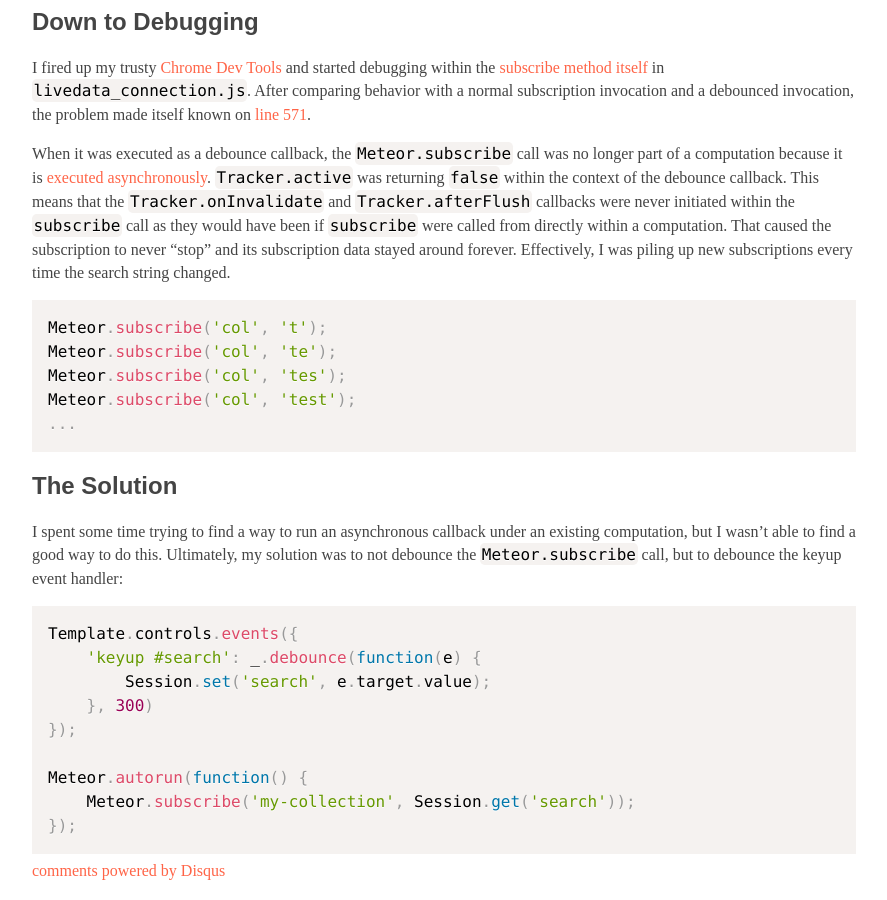
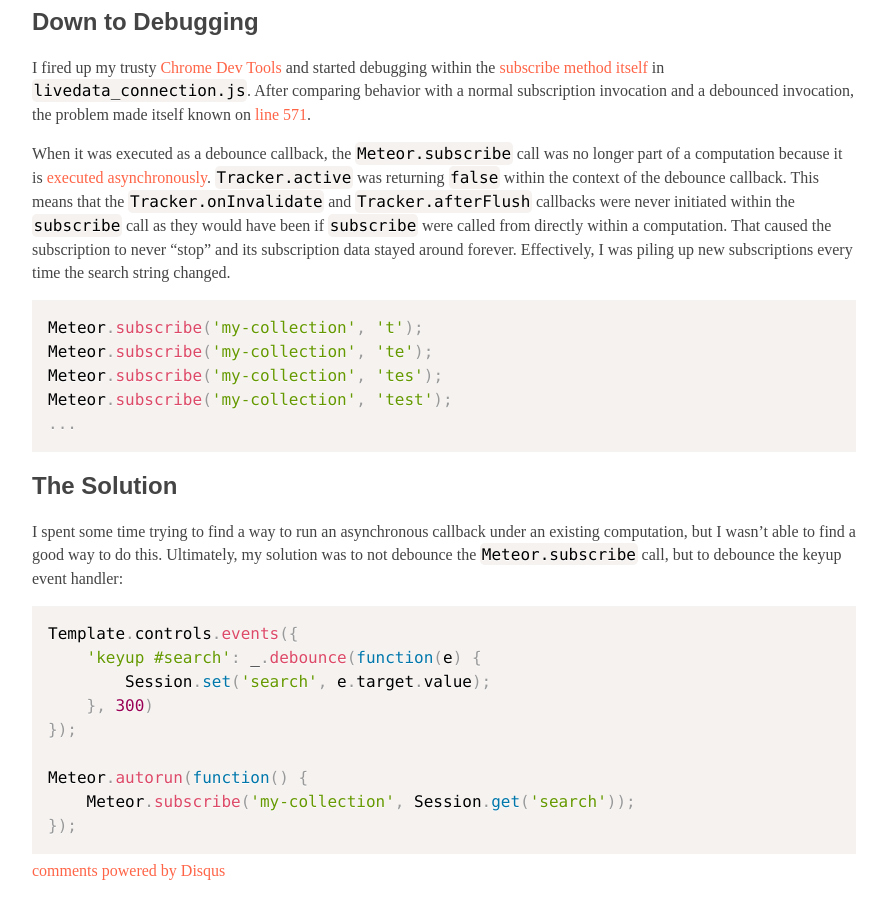
Before and after one commit to pcorey/pcorey.github.io, a Jekyll site: the page built from _posts/2015-01-19-the-dangers-of-debouncing-meteor-subscriptions.markdown, in a window 1280 px wide and 900 px high, scrolled down 1081 px. Shown: the whole window, without its empty margins (162-1049 px from the left). Built offline with Jekyll 4.4.1, drawn with Linux system fonts in a browser that asks for light colours; comment, search, counter and statistics services are not loaded.

Commit message:
Fixed code mistake

```diff
--- a/_posts/2015-01-19-the-dangers-of-debouncing-meteor-subscriptions.markdown
+++ b/_posts/2015-01-19-the-dangers-of-debouncing-meteor-subscriptions.markdown
@@ -40,10 +40,10 @@ I fired up my trusty [Chrome Dev Tools](https://developer.chrome.com/devtools) a
 
 When it was executed as a debounce callback, the <code class="language-*">Meteor.subscribe</code> call was no longer part of a computation because it is [executed asynchronously](https://github.com/lodash/lodash/blob/master/lodash.src.js#L7117). <code class="language-*">Tracker.active</code> was returning <code class="language-*">false</code> within the context of the debounce callback. This means that the <code class="language-*">Tracker.onInvalidate</code> and <code class="language-*">Tracker.afterFlush</code> callbacks were never initiated within the <code class="language-*">subscribe</code> call as they would have been if <code class="language-*">subscribe</code> were called from directly within a computation. That caused the subscription to never "stop" and its subscription data stayed around forever. Effectively, I was piling up new subscriptions every time the search string changed.
 
-<pre class="language-javascript"><code class="language-javascript">Meteor.subscribe('col', 't');
-Meteor.subscribe('col', 'te');
-Meteor.subscribe('col', 'tes');
-Meteor.subscribe('col', 'test');
+<pre class="language-javascript"><code class="language-javascript">Meteor.subscribe('my-collection', 't');
+Meteor.subscribe('my-collection', 'te');
+Meteor.subscribe('my-collection', 'tes');
+Meteor.subscribe('my-collection', 'test');
 ...
 </code></pre>
 
```
